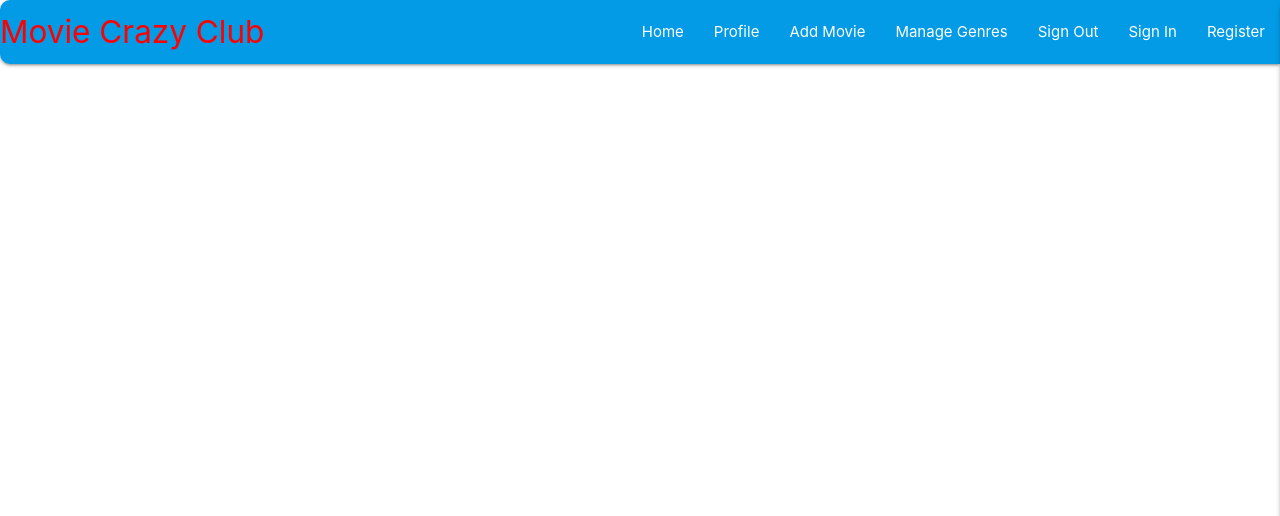
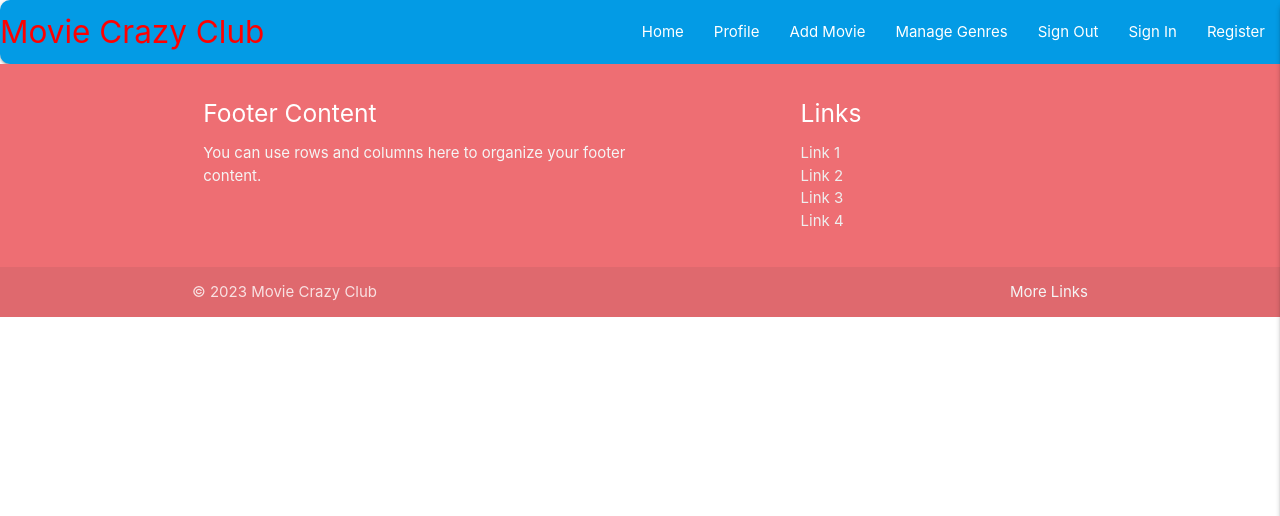
Before and after one commit to ofemiashiru/CI_MS3_MCC, a Flask app: page / in a window 1280 px wide. Shown: the top 516 px of the page. Run offline with Flask 3, Linux system fonts and the light colour scheme; data that the repository does not hold is empty; some libraries are stand-ins or nearby versions.

Commit message:
feat: add footer with dynamic year

```diff
--- a/static/js/script.js
+++ b/static/js/script.js
@@ -3,3 +3,9 @@ document.addEventListener("DOMContentLoaded", function () {
     let sidenav = document.querySelectorAll(".sidenav");
     M.Sidenav.init(sidenav, {edge:"right"});
 });
+
+// Get year for footer
+const now = new Date();
+const year = now.getFullYear()
+const footer = document.querySelector(".footer-copyright .container span");
+footer.innerHTML = `© ${year} Movie Crazy Club`;
--- a/templates/base.html
+++ b/templates/base.html
@@ -84,10 +84,35 @@
         </ul>
     </header>
 
+
     {% block content %}
     <!-- This is where the main content appears -->
     {% endblock %}
-
+    <footer class="page-footer">
+        <div class="container">
+            <div class="row">
+                <div class="col l6 s12">
+                    <h5 class="white-text">Footer Content</h5>
+                    <p class="grey-text text-lighten-4">You can use rows and columns here to organize your footer content.</p>
+                </div>
+                <div class="col l4 offset-l2 s12">
+                    <h5 class="white-text">Links</h5>
+                    <ul>
+                        <li><a class="grey-text text-lighten-3" href="#!">Link 1</a></li>
+                        <li><a class="grey-text text-lighten-3" href="#!">Link 2</a></li>
+                        <li><a class="grey-text text-lighten-3" href="#!">Link 3</a></li>
+                        <li><a class="grey-text text-lighten-3" href="#!">Link 4</a></li>
+                    </ul>
+                </div>
+            </div>
+        </div>
+        <div class="footer-copyright">
+            <div class="container">
+                <span>© 2014 Copyright Text</span>
+                <a class="grey-text text-lighten-4 right" href="#!">More Links</a>
+            </div>
+        </div>
+    </footer>
     <!-- Materialize JS Script -->
     <script src="https://cdnjs.cloudflare.com/ajax/libs/materialize/1.0.0/js/materialize.min.js"></script>
     <!-- Font Awesome JS Script -->
```
